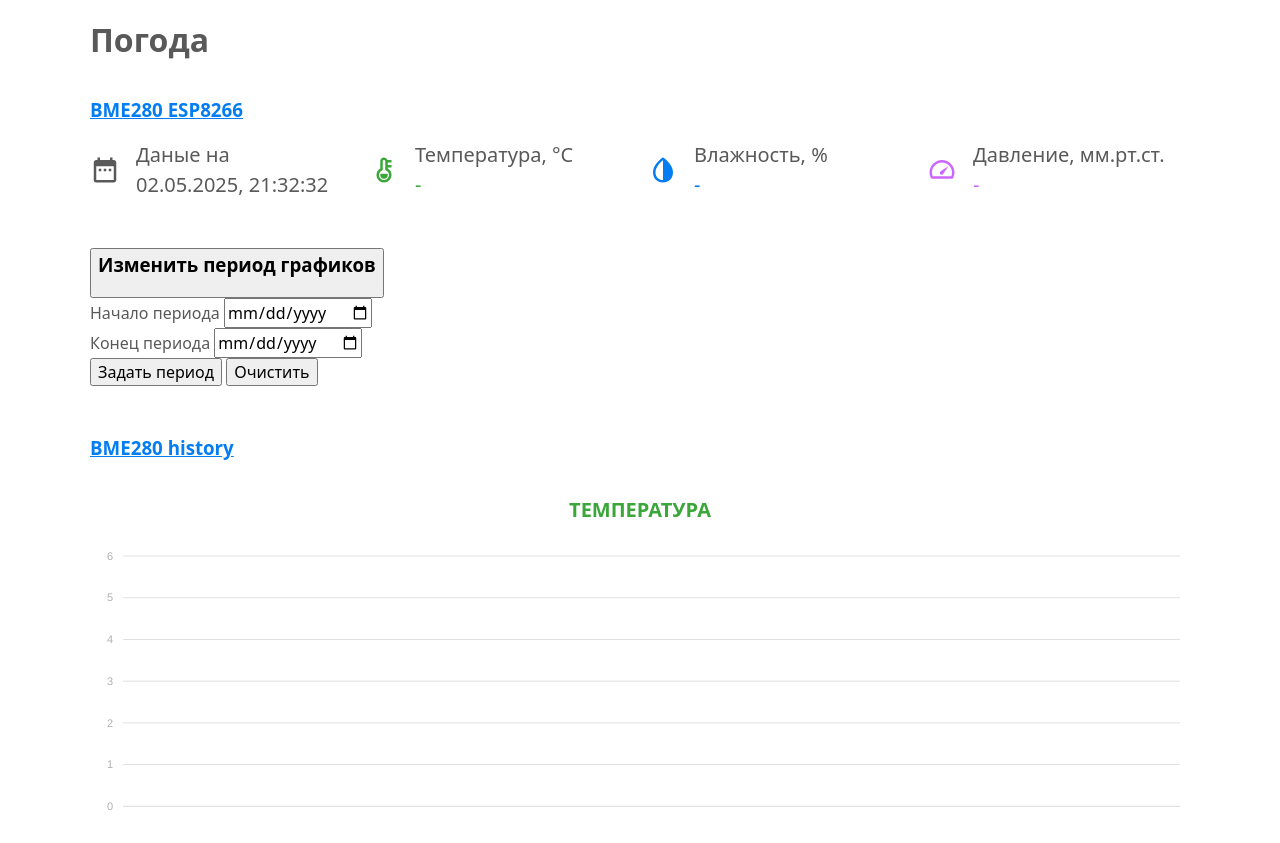
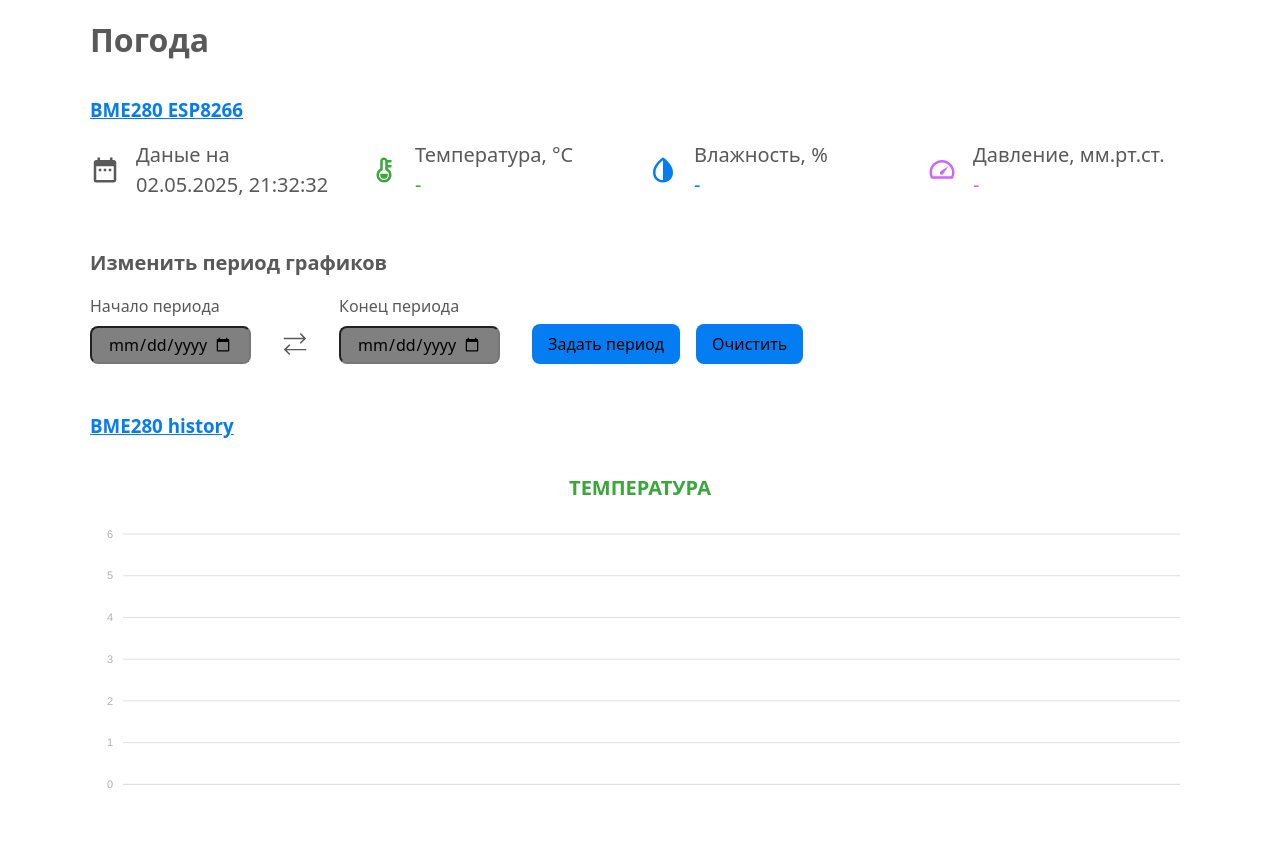
Before and after one commit to Missisol/meteoProject, a Flask app: template app/templates/home.html in a window 1280 px wide. Shown: the part 66-909 px from the top of the page. Run offline with Flask 3, Linux system fonts and the light colour scheme; the template is opened without the code that fills it, so the values that code supplies are empty.

Commit message:
added form interaction

```diff
--- a/app/sensor/routes.py
+++ b/app/sensor/routes.py
@@ -85,7 +85,7 @@ def json_history():
     if start and end:
         print('start', date.fromisoformat(start))
         print('end', date.fromisoformat(end))
-        query = sa.select(BmeHistory).filter(BmeHistory.date >= date.fromisoformat(start), BmeHistory.date <= date.fromisoformat(end)).order_by(BmeHistory.date.desc()).limit(current_app.config['HISTORY_ITEMS_LIMIT'])
+        query = sa.select(BmeHistory).filter(BmeHistory.date >= date.fromisoformat(start), BmeHistory.date <= date.fromisoformat(end)).order_by(BmeHistory.date.desc())
     else:
         query = sa.select(BmeHistory).order_by(BmeHistory.date.desc()).limit(current_app.config['HISTORY_ITEMS_LIMIT'])
     data = db.session.scalars(query)
--- a/app/static/css/form.css
+++ b/app/static/css/form.css
@@ -0,0 +1,88 @@
+.section-form {
+    & .form-title {
+        font-size: 20px;
+        margin-block-end: var(--gap8);
+    }
+
+    & .form {
+        display: flex;
+        flex-wrap: wrap;
+        gap: var(--gap16);
+        margin-block: var(--gap8);
+        @media (width < 600px ) {
+            flex-direction: column;
+
+        }
+    }
+
+    & .calendar-wrapper {
+        display: flex;
+        gap: var(--gap8);
+
+        @media (width < 600px ) {
+            flex-direction: column;
+        }
+    }
+
+
+
+    & .input-wrapper {
+        display: flex;
+        flex-direction: column;
+        align-items: flex-start;
+        gap: var(--gap4) var(--gap8);
+    }
+
+    & .buttons {
+        display: flex;
+        gap: var(--gap8);
+        align-items: flex-end;
+    }
+
+    & .input {
+        padding: var(--gap2) var(--gap8);
+        border-radius: var(--gap4);
+        background-color: var(--medium-grey-color);
+    }
+
+    & .button {
+        appearance: none;
+        border: none;
+        padding: var(--gap4) var(--gap8);
+        border-radius: var(--gap4);
+        background-color: var(--base-blue-color);
+        cursor: pointer;
+        transition: background-color .1s ease-in-out;
+
+        &:hover {
+            background-color: var(--medium-blue-color);
+        }
+    }
+
+    & .button-change {
+        width: min-content;
+        align-self: end;
+        background-color: transparent;
+
+        @media (width < 600px ) {
+            align-self:initial;
+        }
+
+        &:hover {
+            background-color: var(--medium-grey-color);
+
+            & .svg-change {
+                color: var(--accent-color);
+            }
+        }
+    }
+
+    & .svg-change {
+        min-width: 24px;
+        color: var(--base-grey-color);
+    }
+
+    & .form__error {
+        color: var(--light-red-color);
+    }
+}
--- /dev/null
+++ b/app/static/js/helpers.js
@@ -0,0 +1,10 @@
+const yesterdayRatio = 1000 * 60 * 60 * 24
+
+export const getMaxDateForCalehdar = () => {
+  const currentDate = new Date()
+  const yesterday = new Date(currentDate - yesterdayRatio)
+  const year = yesterday.getFullYear()
+  const day = yesterday.getDate() < 10 ? `0${yesterday.getDate()}` : yesterday.getDate()
+  const month = yesterday.getMonth() < 9 ? `0${yesterday.getMonth() + 1}` : yesterday.getMonth() + 1
+  return `${year}-${month}-${day}`
+}
--- a/app/templates/includes/history_form.html
+++ b/app/templates/includes/history_form.html
@@ -1,27 +1,27 @@
-<section class="section form-box">
-    <div class="form-box__contents">
-      <div class="form-box__title">
-        <button class="form-button__toggle ">
-          <h3 class="form-button__header">Изменить период графиков</h3>
-          <svg aria-hidden="true" width="16" height="16" class="button__arrow">
-            <use xlink:href="#arrow" />
+{% include 'includes/icon_change.html' %}
+
+<section class="section section-form">
+  <h3 class="form-title">Изменить период графиков</h3>
+  <form id="history-form" class="form" name="history-form" novalidate>
+    <div class="calendar-wrapper">
+      <p class="input-wrapper">
+        <label for="start-date" class="form__label">Начало периода</label>
+        <input type="date" id="start-date" name="start_date" required class="input">
+      </p>
+      <button type="button" id="button-change" class="button button-change">
+        <svg aria-hidden="true" width="24" height="24" class="svg-change">
+          <use xlink:href="#change-icon"></use>
         </svg>
       </button>
+      <p class="input-wrapper">
+        <label for="end-date" class="form__label">Конец периода</label>
+        <input type="date" id="end-date" name="end_date" required class="input">
+      </p>
     </div>
-      <form id="history-form" class="form" name="history-form">
-        <p class="form__input-wrapper">
-          <label for="start-date" class="form__label">Начало периода</label>
-          <input type="date" id="start-date" name="start_date" required class="form__input">
-        </p>
-        <p class="form__input-wrapper">
-          <label for="end-date" class="form__label">Конец периода</label>
-          <input type="date" id="end-date" name="end_date" required class="form__input">
-        </p>
-        <div class="form__buttons">
-          <input type="submit" id="button-submit" value="Задать период" class="form__button">
-          <input type="reset" id="button-reset" value="Очистить" class="form__button">
+    <div class="buttons">
+      <input type="submit" id="button-submit" value="Задать период" class="button">
+      <input type="reset" id="button-reset" value="Очистить" class="button">
     </div>
   </form>
   <span id="form-error" class="form__error"></span>
-    </div>
 </section>
--- /dev/null
+++ b/app/templates/includes/icon_change.html
@@ -0,0 +1,6 @@
+<svg style="display: none;">
+    <symbol id="change-icon" viewBox="0 0 48 48">
+        <path d="m33.44 21.44 2.122 2.122 10.81-10.81-10.81-10.81-2.122 2.122 7.19 7.19H1.502v3H40.63l-7.19 7.19zM46.5 33.75H7.372l7.19-7.19-2.122-2.122-10.81 10.81 10.81 10.81 2.122-2.122-7.19-7.19H46.5v-3z" style="fill: currentcolor">
+        </path>
+    </symbol>
+</svg>
```
Also changed, not shown: app/static/js/chart-history.js (+51 -8 lines). Lines whose indentation alone changed are shown as unchanged.
